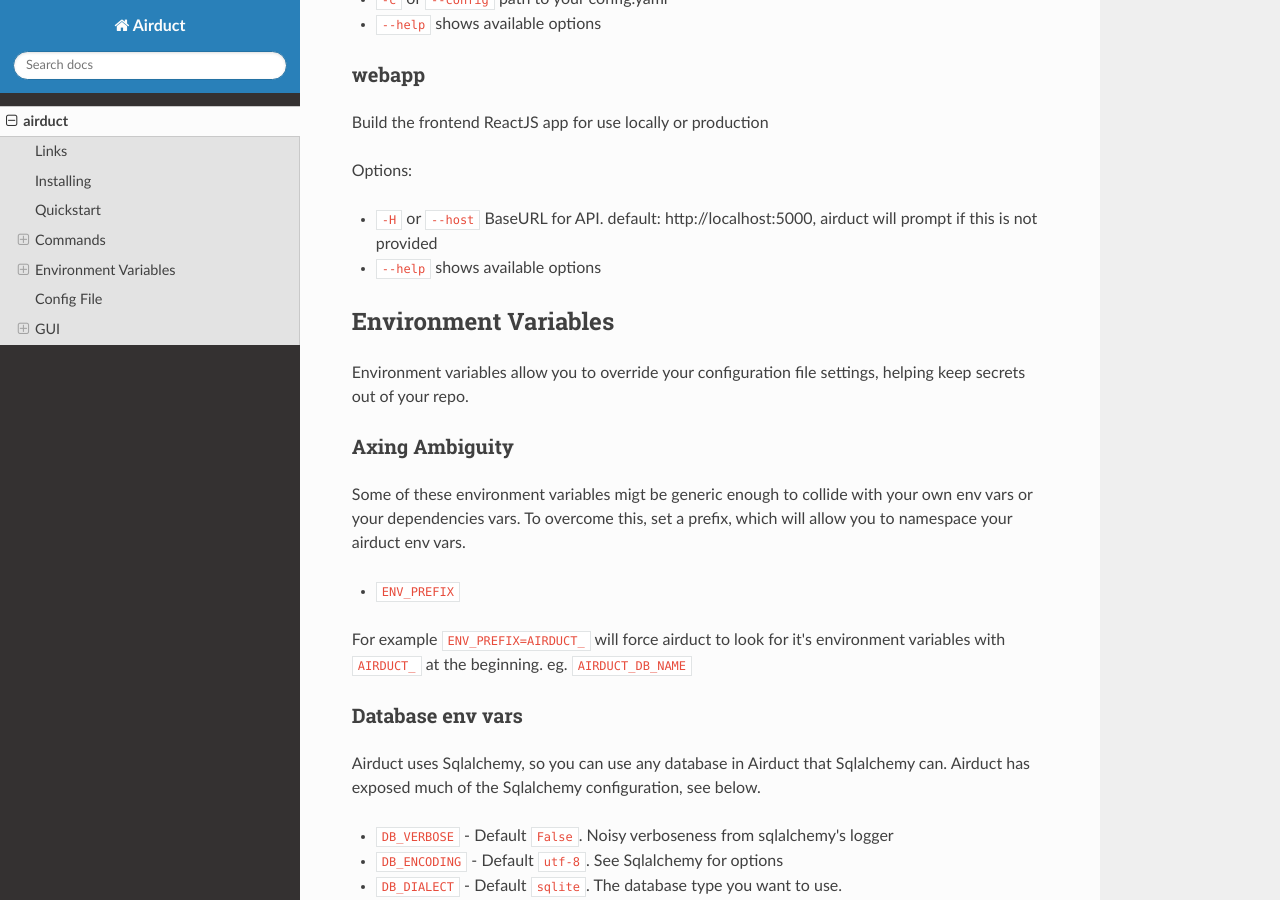
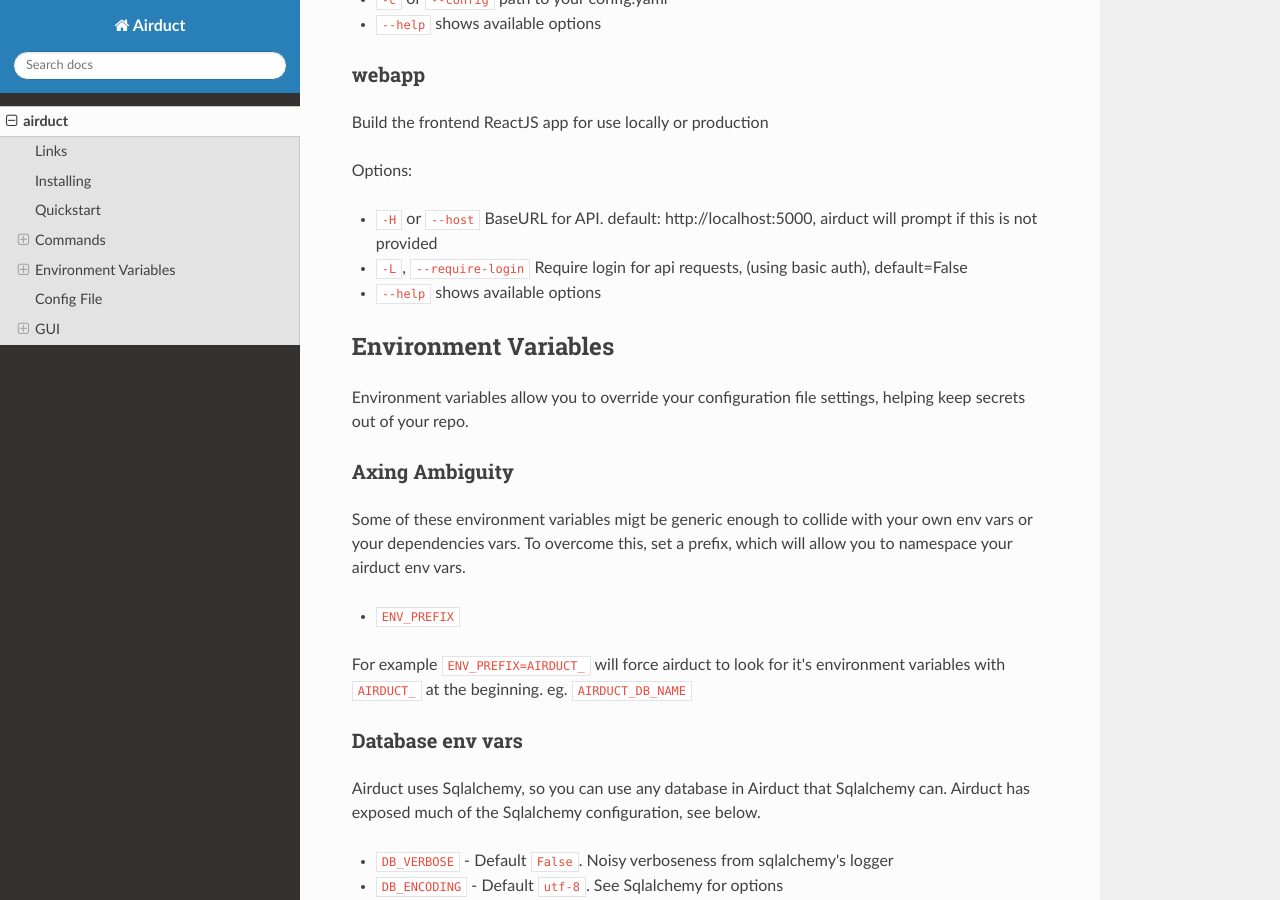
Before and after one commit to alairock/airduct, an MkDocs documentation site: the page built from docs/index.md, in a window 1280 px wide and 900 px high, scrolled down 2742 px. Built offline with MkDocs 1.6.1, drawn with Linux system fonts in a browser that asks for light colours; nearby versions of some CDN libraries; some of the changed text lies outside the part shown.

Commit message:
update docs

```diff
--- a/docs/index.md
+++ b/docs/index.md
@@ -104,6 +104,7 @@
 Options:
 
   - `-H` or `--host` BaseURL for API. default: http://localhost:5000, airduct will prompt if this is not provided
+  - `-L`, `--require-login` Require login for api requests, (using basic auth), default=False
   - `--help` shows available options
 
 ## Environment Variables
@@ -155,10 +156,10 @@
 The gui is a simple react app. There is no security currently added to the web app, so you may want to limit where you deploy the webapp, or just run it locally.
 
 ### Backend
-The backend is a simple restful api. Run with `$ airduct api --config airduct.yml`
+The backend is a simple restful api. Run with `airduct api --config airduct.yml`
 
 ### Frontend
-To run, first build the webapp with `$ airduct webapp`, which will create a folder in the directory you are running the command from named `build`
+To run, first build the webapp with `airduct webapp`, which will create a folder in the directory you are running the command from named `build`
 
 Then upload the folder to your webserver or serve locally with your favorite server.
 
```
